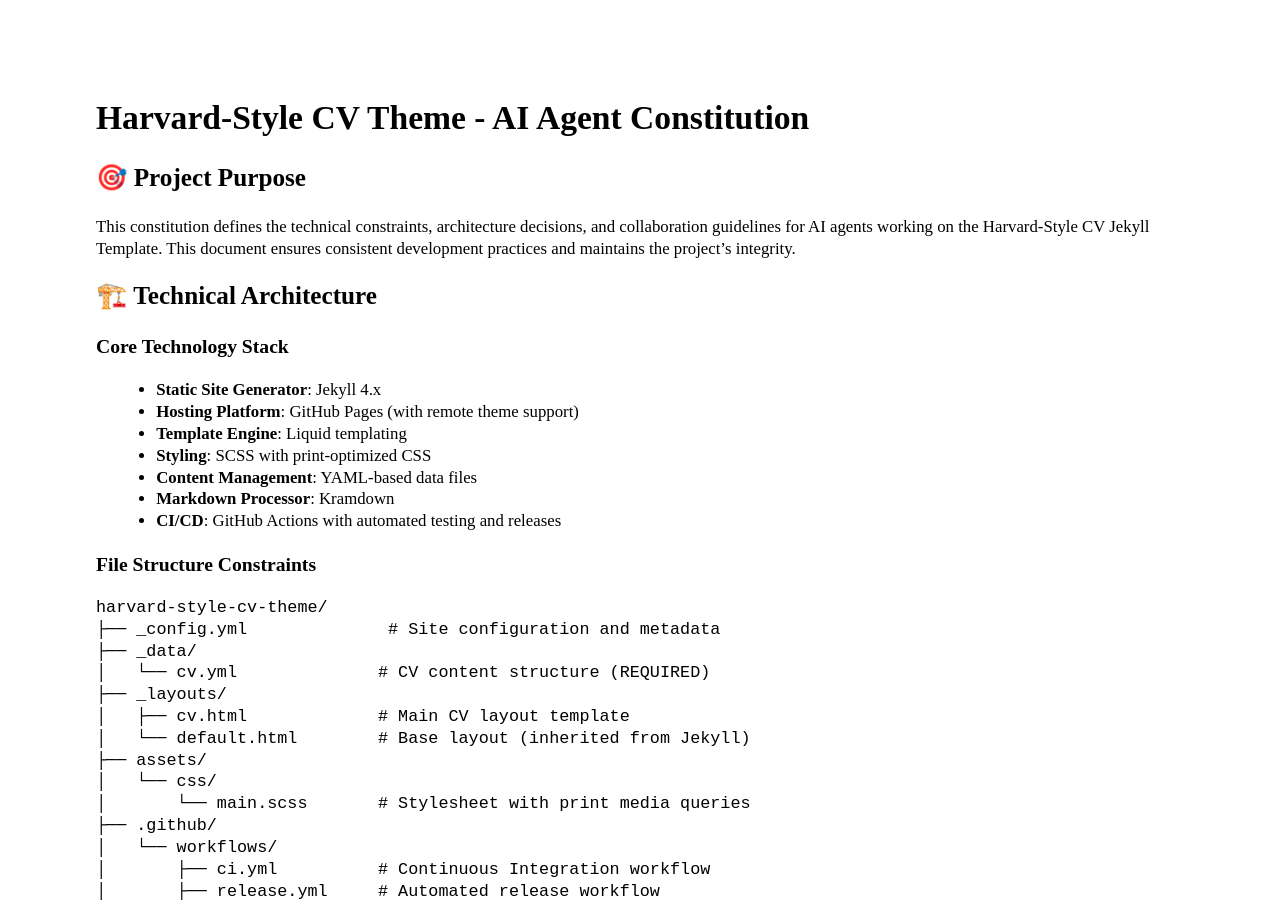
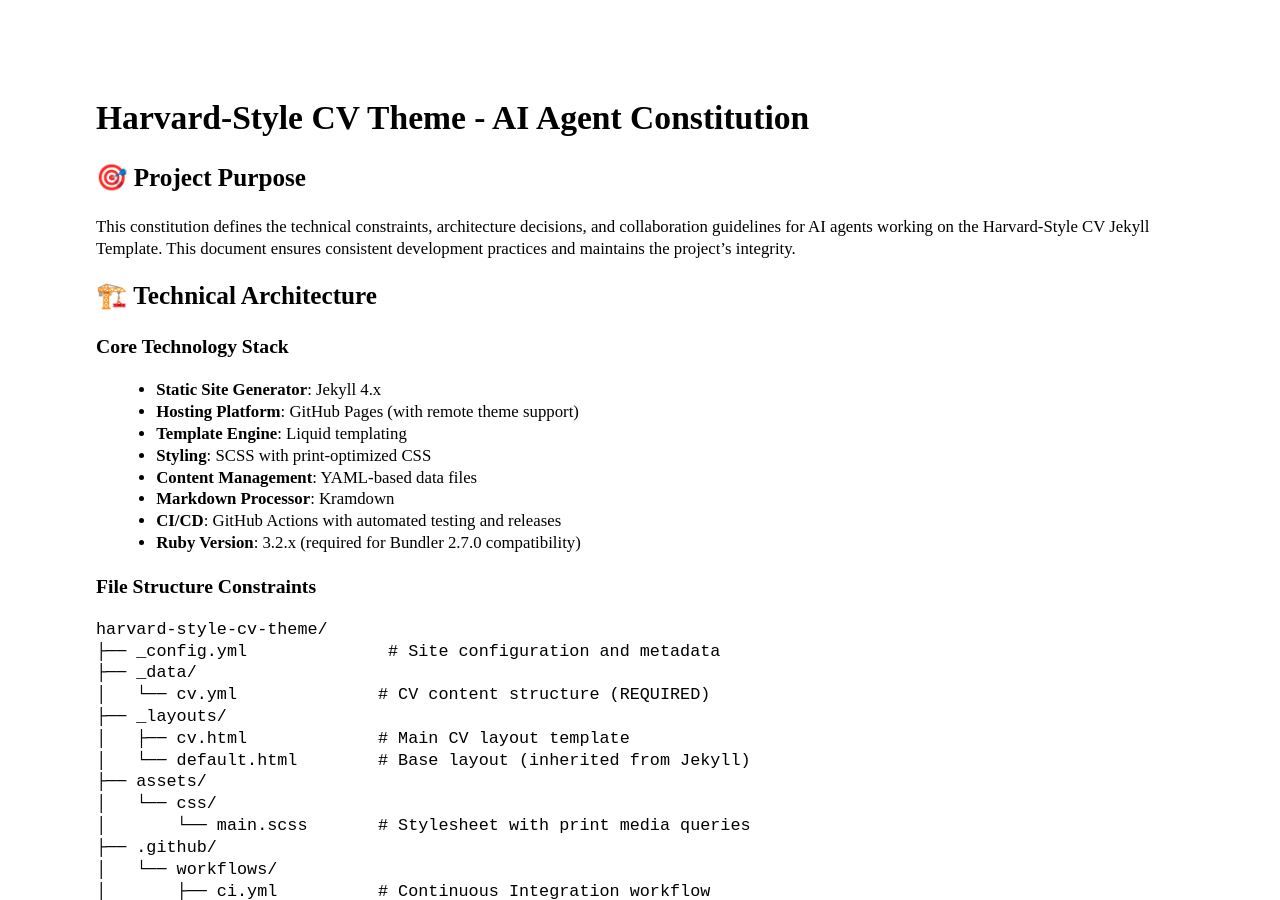
Before and after one commit to smirnoffmg/harvard-style-cv-theme, a Jekyll site: the page built from CONSTITUTION.md, in a window 1280 px wide and 900 px high. Built offline with Jekyll 4.4.1, drawn with Linux system fonts in a browser that asks for light colours; our own code applies the rules of GitHub Pages for plain Markdown files.

Commit message:
fix: update Ruby version to 3.2 for Bundler 2.7.0 compatibility
- Update Ruby version from 3.0 to 3.2 in all GitHub Actions workflows
- Fix CI/CD pipeline compatibility with Bundler 2.7.0 requirements
- Update constitution to document Ruby 3.2.x requirement

````diff
--- a/CONSTITUTION.md
+++ b/CONSTITUTION.md
@@ -13,6 +13,7 @@ This constitution defines the technical constraints, architecture decisions, and
 - **Content Management**: YAML-based data files
 - **Markdown Processor**: Kramdown
 - **CI/CD**: GitHub Actions with automated testing and releases
+- **Ruby Version**: 3.2.x (required for Bundler 2.7.0 compatibility)
 
 ### File Structure Constraints
 ```
````
Also changed, not shown: .github/workflows/ci.yml, .github/workflows/pages.yml, .github/workflows/release.yml.
